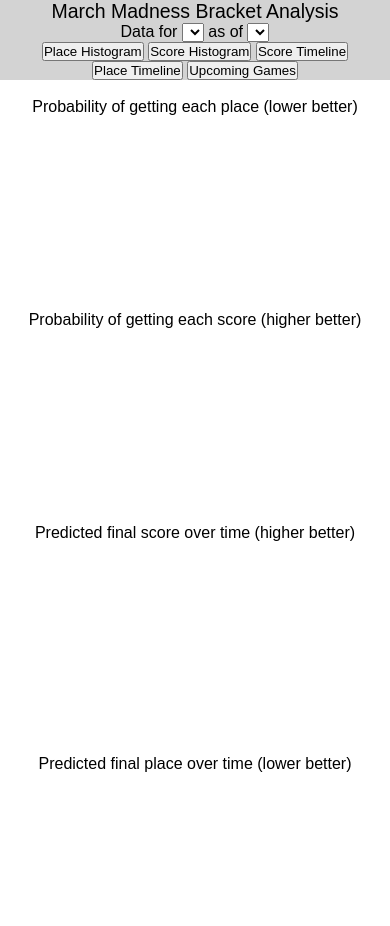
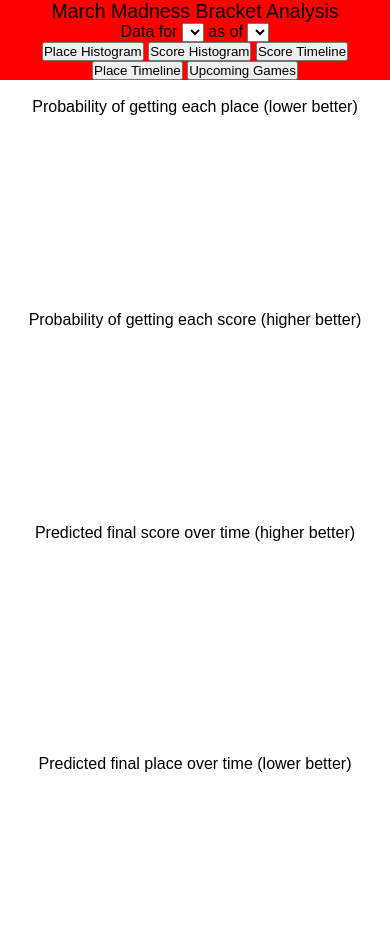
Before and after one commit to jgilles23/march, a website: page index.html in a window 390 px wide. Shown: the top 926 px of the page. Drawn offline with nearby package versions, Linux system fonts and the light colour scheme; no server answers.

Commit message:
iphone test

```diff
--- a/styles.css
+++ b/styles.css
@@ -1,5 +1,4 @@
 * {
-    --selectorWidth: 12vmin;
     /* font-family: 'Courier New', monospace; */
     font-family: 'Arial';
     padding: 0;
@@ -20,7 +19,7 @@
     position: sticky;
     top:0;
     width: 100%;
-    background-color: lightgrey;
+    background-color: red;
 }
 
 .headline {
```
